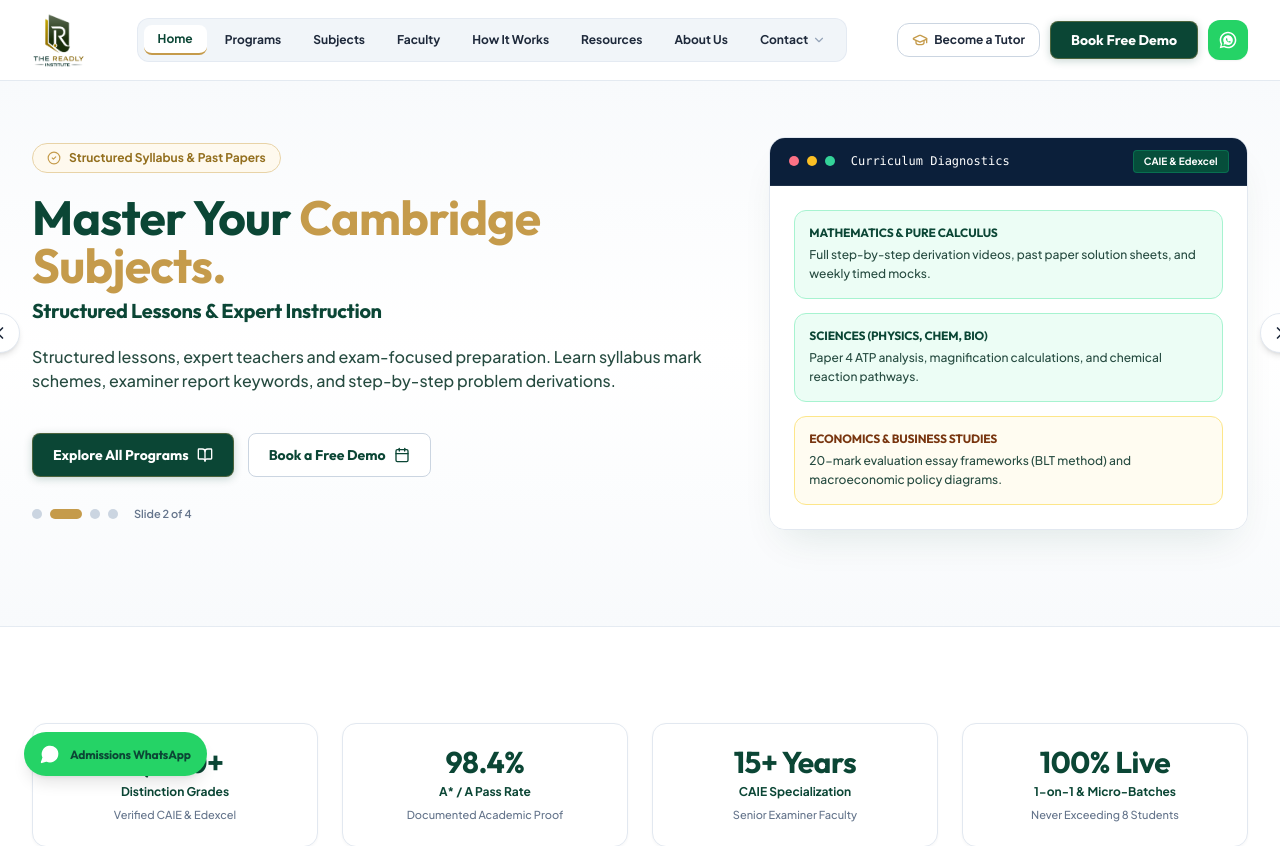
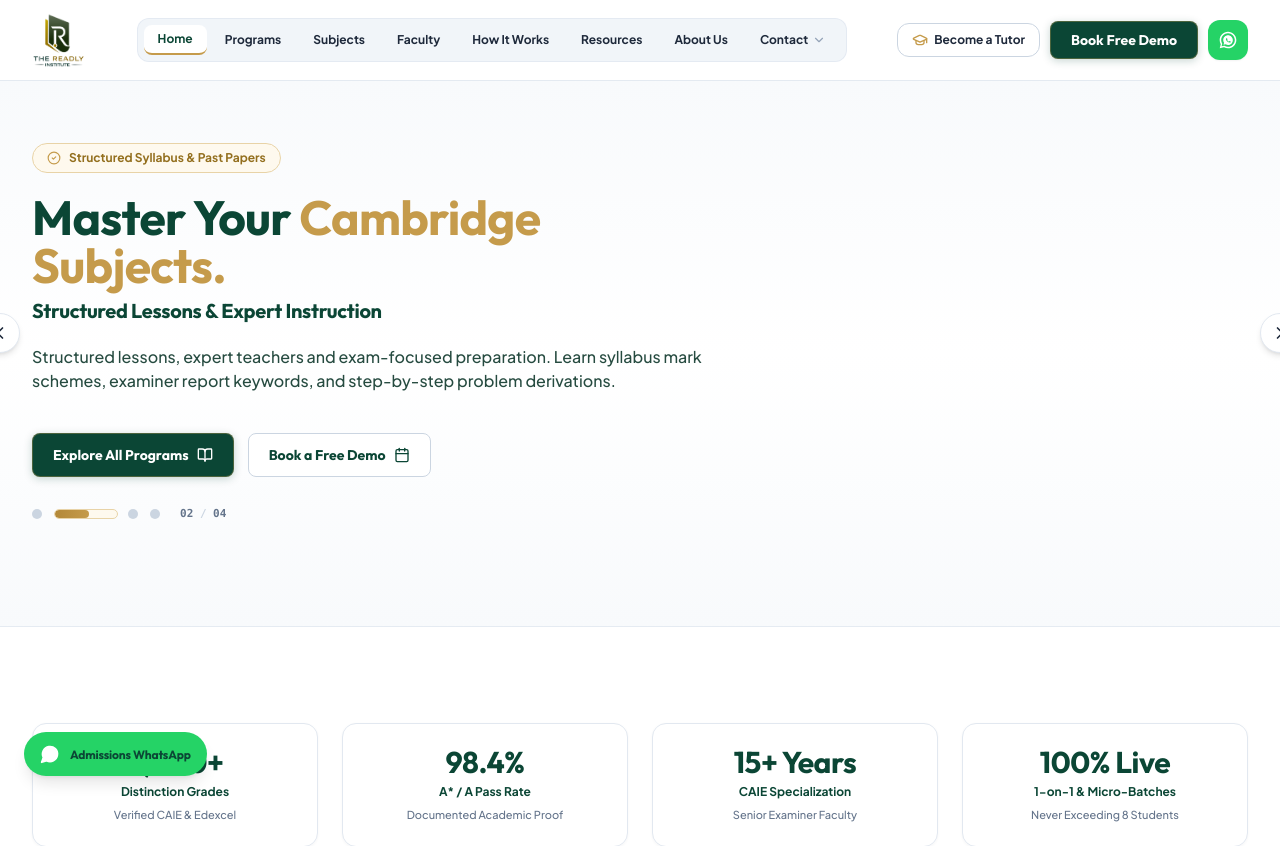
Before and after one commit to mjamalullah/TheReadly-react, a React (Vite) app: page / in a window 1280 px wide. Shown: the top 846 px of the page. Built offline with nearby package versions, Linux system fonts and the light colour scheme; the HTML template or start-up script is replaced by a standard one.

Commit message:
Upgrade hero slider to cinematic staggered fade-up animation with active progress timer and pause-on-hover

```diff
--- a/src/index.css
+++ b/src/index.css
@@ -426,6 +426,56 @@
   color: #ffffff !important;
   box-shadow: 0 4px 16px rgba(5, 150, 105, 0.45);
   transform: translateY(-2px);
+}
+
+/* ================= HERO SLIDER DYNAMIC CINEMATIC ANIMATIONS ================= */
+@keyframes heroFadeSlideUp {
+  0% {
+    opacity: 0;
+    transform: translateY(20px);
+    filter: blur(4px);
+  }
+  100% {
+    opacity: 1;
+    transform: translateY(0);
+    filter: blur(0);
+  }
+}
+
+@keyframes heroDialogMorph {
+  0% {
+    opacity: 0;
+    transform: scale(0.95) translateY(16px);
+    filter: blur(3px);
+  }
+  100% {
+    opacity: 1;
+    transform: scale(1) translateY(0);
+    filter: blur(0);
+  }
+}
+
+@keyframes heroProgressTimer {
+  0% {
+    width: 0%;
+  }
+  100% {
+    width: 100%;
+  }
+}
+
+.animate-hero-fade-slide {
+  animation: heroFadeSlideUp 0.65s cubic-bezier(0.16, 1, 0.3, 1) both;
+  will-change: transform, opacity, filter;
+}
+
+.animate-hero-dialog-scale {
+  animation: heroDialogMorph 0.7s cubic-bezier(0.16, 1, 0.3, 1) both;
+  will-change: transform, opacity, filter;
+}
+
+.hero-progress-active {
+  animation: heroProgressTimer 4500ms linear forwards;
 }
 
 /* ================= DASHBOARD PREVIEW UI (ACADEMIC DIALOG BOX) ================= */
--- a/src/pages/Home.jsx
+++ b/src/pages/Home.jsx
@@ -186,13 +186,26 @@
   const [isTutorSubmitted, setIsTutorSubmitted] = useState(false);
   const [tutorSubmittedData, setTutorSubmittedData] = useState(null);
 
-  // 3s Auto Hero Slider
+  // 4.5s Auto Hero Slider with Pause on Hover
+  const [isHeroPaused, setIsHeroPaused] = useState(false);
+
   useEffect(() => {
+    if (isHeroPaused) return;
     const timer = setInterval(() => {
       setCurrentSlide(prev => (prev + 1) % heroSlides.length);
-    }, 4000);
+    }, 4500);
     return () => clearInterval(timer);
-  }, []);
+  }, [isHeroPaused, currentSlide]);
+
+  const handlePrevSlide = () => {
+    setCurrentSlide(prev => (prev - 1 + heroSlides.length) % heroSlides.length);
+  };
+  const handleNextSlide = () => {
+    setCurrentSlide(prev => (prev + 1) % heroSlides.length);
+  };
+  const handleSelectSlide = (idx) => {
+    setCurrentSlide(idx);
+  };
 
   // Board matching logic for IGCSE, O-Level, A-Level, Edexcel, IT
   const isMatchingBoard = (sub, board) => {
@@ -354,51 +367,73 @@
     <div className="space-y-16 sm:space-y-24">
 
       {/* ================= 1. HERO SLIDER SECTION (3.5s Auto Rotator with Dialog Box) ================= */}
-      <section className="relative overflow-hidden pt-6 pb-12 sm:pt-10 sm:pb-16 md:pt-14 md:pb-24 bg-gradient-to-b from-slate-50 via-white to-slate-50 border-b border-slate-200/80">
+      <section
+        onMouseEnter={() => setIsHeroPaused(true)}
+        onMouseLeave={() => setIsHeroPaused(false)}
+        className="relative overflow-hidden pt-6 pb-12 sm:pt-10 sm:pb-16 md:pt-14 md:pb-24 bg-gradient-to-b from-slate-50 via-white to-slate-50 border-b border-slate-200/80"
+      >
         <div className="max-w-7xl mx-auto px-4 sm:px-6 lg:px-8 relative">
 
           {/* Slider Prev & Next Arrow Controls */}
           <button
-            onClick={() => setCurrentSlide(prev => (prev - 1 + heroSlides.length) % heroSlides.length)}
+            onClick={handlePrevSlide}
             aria-label="Previous slide"
-            className="hidden md:flex absolute -left-3 lg:-left-5 top-1/2 -translate-y-1/2 z-20 w-10 h-10 rounded-full bg-white shadow-md border border-slate-200 items-center justify-center text-slate-700 hover:text-[#059669] hover:border-[#059669] transition-all hover:scale-105 cursor-pointer"
+            className="hidden md:flex absolute -left-3 lg:-left-5 top-1/2 -translate-y-1/2 z-20 w-10 h-10 rounded-full bg-white shadow-md border border-slate-200 items-center justify-center text-slate-700 hover:text-[#0B4635] hover:border-[#C59B4B] hover:bg-[#FEF9EE] transition-all hover:scale-110 cursor-pointer"
           >
             <ChevronLeft className="w-5 h-5" />
           </button>
           <button
-            onClick={() => setCurrentSlide(prev => (prev + 1) % heroSlides.length)}
+            onClick={handleNextSlide}
             aria-label="Next slide"
-            className="hidden md:flex absolute -right-3 lg:-right-5 top-1/2 -translate-y-1/2 z-20 w-10 h-10 rounded-full bg-white shadow-md border border-slate-200 items-center justify-center text-slate-700 hover:text-[#059669] hover:border-[#059669] transition-all hover:scale-105 cursor-pointer"
+            className="hidden md:flex absolute -right-3 lg:-right-5 top-1/2 -translate-y-1/2 z-20 w-10 h-10 rounded-full bg-white shadow-md border border-slate-200 items-center justify-center text-slate-700 hover:text-[#0B4635] hover:border-[#C59B4B] hover:bg-[#FEF9EE] transition-all hover:scale-110 cursor-pointer"
           >
             <ChevronRight className="w-5 h-5" />
           </button>
 
           <div className="grid lg:grid-cols-12 gap-8 sm:gap-10 lg:gap-12 items-center">
 
-            {/* Left Content (Dynamic Slider) */}
-            <div className="lg:col-span-7 flex flex-col items-center md:items-start text-center md:text-left space-y-4 sm:space-y-5">
-
-              <div className="inline-flex items-center gap-2 px-3.5 py-1.5 rounded-full text-xs font-bold bg-[#FEF9EE] text-[#936F1E] border border-[#E8D3A7] shadow-2xs">
+            {/* Left Content (Dynamic Slider with Cinematic Staggered Entrance) */}
+            <div
+              key={`slide-left-${currentSlide}`}
+              className="lg:col-span-7 flex flex-col items-center md:items-start text-center md:text-left space-y-4 sm:space-y-5"
+            >
+
+              <div
+                className="animate-hero-fade-slide inline-flex items-center gap-2 px-3.5 py-1.5 rounded-full text-xs font-bold bg-[#FEF9EE] text-[#936F1E] border border-[#E8D3A7] shadow-2xs"
+                style={{ animationDelay: '0ms' }}
+              >
                 {React.createElement(heroSlides[currentSlide].badgeIcon, { className: "w-3.5 h-3.5 shrink-0 text-[#C59B4B]" })}
                 <span className="truncate max-w-[260px] sm:max-w-none">{heroSlides[currentSlide].badge}</span>
               </div>
 
               <div className="space-y-1.5 sm:space-y-2 w-full">
-                <h1 className="text-2xl sm:text-3xl md:text-4xl lg:text-5xl font-extrabold text-[#0B4635] font-heading tracking-tight leading-[1.2] sm:leading-[1.15]">
+                <h1
+                  className="animate-hero-fade-slide text-2xl sm:text-3xl md:text-4xl lg:text-5xl font-extrabold text-[#0B4635] font-heading tracking-tight leading-[1.2] sm:leading-[1.15]"
+                  style={{ animationDelay: '90ms' }}
+                >
                   {heroSlides[currentSlide].titleMain}{' '}
                   <span className="text-[#C59B4B]">{heroSlides[currentSlide].titleHighlight}</span>
                 </h1>
-                <h2 className="text-base sm:text-lg md:text-xl font-bold text-slate-800">
+                <h2
+                  className="animate-hero-fade-slide text-base sm:text-lg md:text-xl font-bold text-slate-800"
+                  style={{ animationDelay: '170ms' }}
+                >
                   {heroSlides[currentSlide].subtitle}
                 </h2>
               </div>
 
-              <p className="text-slate-600 text-xs sm:text-sm md:text-base leading-relaxed max-w-xl md:max-w-2xl min-h-[50px] sm:min-h-[60px]">
+              <p
+                className="animate-hero-fade-slide text-slate-600 text-xs sm:text-sm md:text-base leading-relaxed max-w-xl md:max-w-2xl min-h-[50px] sm:min-h-[60px]"
+                style={{ animationDelay: '250ms' }}
+              >
                 {heroSlides[currentSlide].description}
               </p>
 
               {/* Action Buttons (Mobile: Tap-Friendly & Centered Above/Near Fold) */}
-              <div className="w-full flex flex-col sm:flex-row items-stretch sm:items-center justify-center md:justify-start gap-2.5 sm:gap-3.5 pt-1 sm:pt-2">
+              <div
+                className="animate-hero-fade-slide w-full flex flex-col sm:flex-row items-stretch sm:items-center justify-center md:justify-start gap-2.5 sm:gap-3.5 pt-1 sm:pt-2"
+                style={{ animationDelay: '330ms' }}
+              >
                 {heroSlides[currentSlide].primaryBtn.action === 'modal' ? (
                   <button
                     onClick={() => openBookingModal()}
@@ -468,28 +503,52 @@
                 </div>
               </div>
 
-              {/* Slide Indicators */}
-              <div className="flex items-center justify-center md:justify-start gap-2 pt-1 sm:pt-2 w-full">
-                {heroSlides.map((_, idx) => (
-                  <button
-                    key={idx}
-                    onClick={() => setCurrentSlide(idx)}
-                    aria-label={`Slide ${idx + 1}`}
-                    className={`h-2.5 rounded-full transition-all duration-300 cursor-pointer ${
-                      currentSlide === idx ? 'w-8 bg-[#C59B4B]' : 'w-2.5 bg-slate-300 hover:bg-slate-400'
-                    }`}
-                  />
-                ))}
-                <span className="text-[11px] text-slate-500 font-semibold ml-2">
-                  Slide {currentSlide + 1} of {heroSlides.length}
+              {/* Slide Indicators with Animated Countdown Progress Bar */}
+              <div className="flex items-center justify-center md:justify-start gap-2.5 pt-2 w-full">
+                {heroSlides.map((slide, idx) => {
+                  const isActive = currentSlide === idx;
+                  return (
+                    <button
+                      key={idx}
+                      onClick={() => handleSelectSlide(idx)}
+                      aria-label={`Go to slide ${idx + 1}: ${slide.badge}`}
+                      className={`group relative flex items-center transition-all duration-300 cursor-pointer ${
+                        isActive ? 'w-12 sm:w-16 h-3' : 'w-3 h-3 hover:scale-125'
+                      }`}
+                    >
+                      {isActive ? (
+                        <div className="w-full h-2.5 rounded-full bg-[#FEF9EE] border border-[#E8D3A7] overflow-hidden relative shadow-2xs">
+                          <div
+                            key={`progress-${currentSlide}-${isHeroPaused}`}
+                            className={`h-full bg-gradient-to-r from-[#B38838] to-[#C59B4B] rounded-full ${
+                              !isHeroPaused ? 'hero-progress-active' : 'w-full'
+                            }`}
+                          />
+                        </div>
+                      ) : (
+                        <div className="w-2.5 h-2.5 rounded-full bg-slate-300 group-hover:bg-[#C59B4B] transition-colors" />
+                      )}
+                    </button>
+                  );
+                })}
+                <span className="text-[11px] text-slate-500 font-bold ml-2 font-mono">
+                  0{currentSlide + 1} <span className="text-slate-300">/</span> 0{heroSlides.length}
                 </span>
+                {isHeroPaused && (
+                  <span className="text-[10px] uppercase font-bold text-[#936F1E] bg-[#FEF9EE] border border-[#E8D3A7] px-2 py-0.5 rounded-full animate-fade-in">
+                    Paused
+                  </span>
+                )}
               </div>
 
             </div>
 
             {/* Right Academic Dialog Box / macOS Preview Window (Desktop only: hidden lg:block) */}
             <div className="hidden lg:block lg:col-span-5">
-              <div className="dashboard-preview-window">
+              <div
+                key={`dialog-window-${currentSlide}`}
+                className="dashboard-preview-window animate-hero-dialog-scale"
+              >
 
                 {/* macOS Style Header Bar */}
                 <div className="dashboard-header-bar">
```
